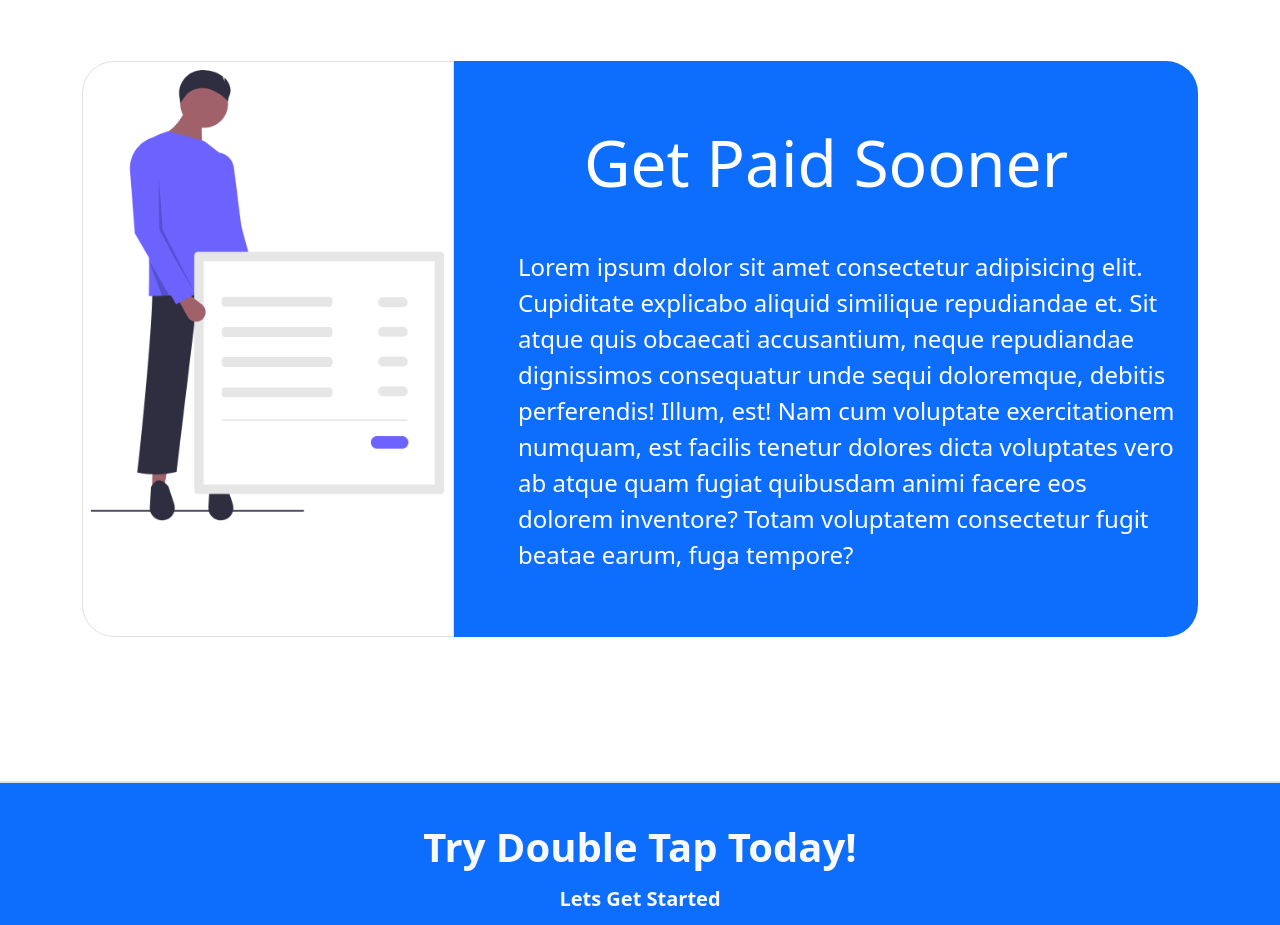
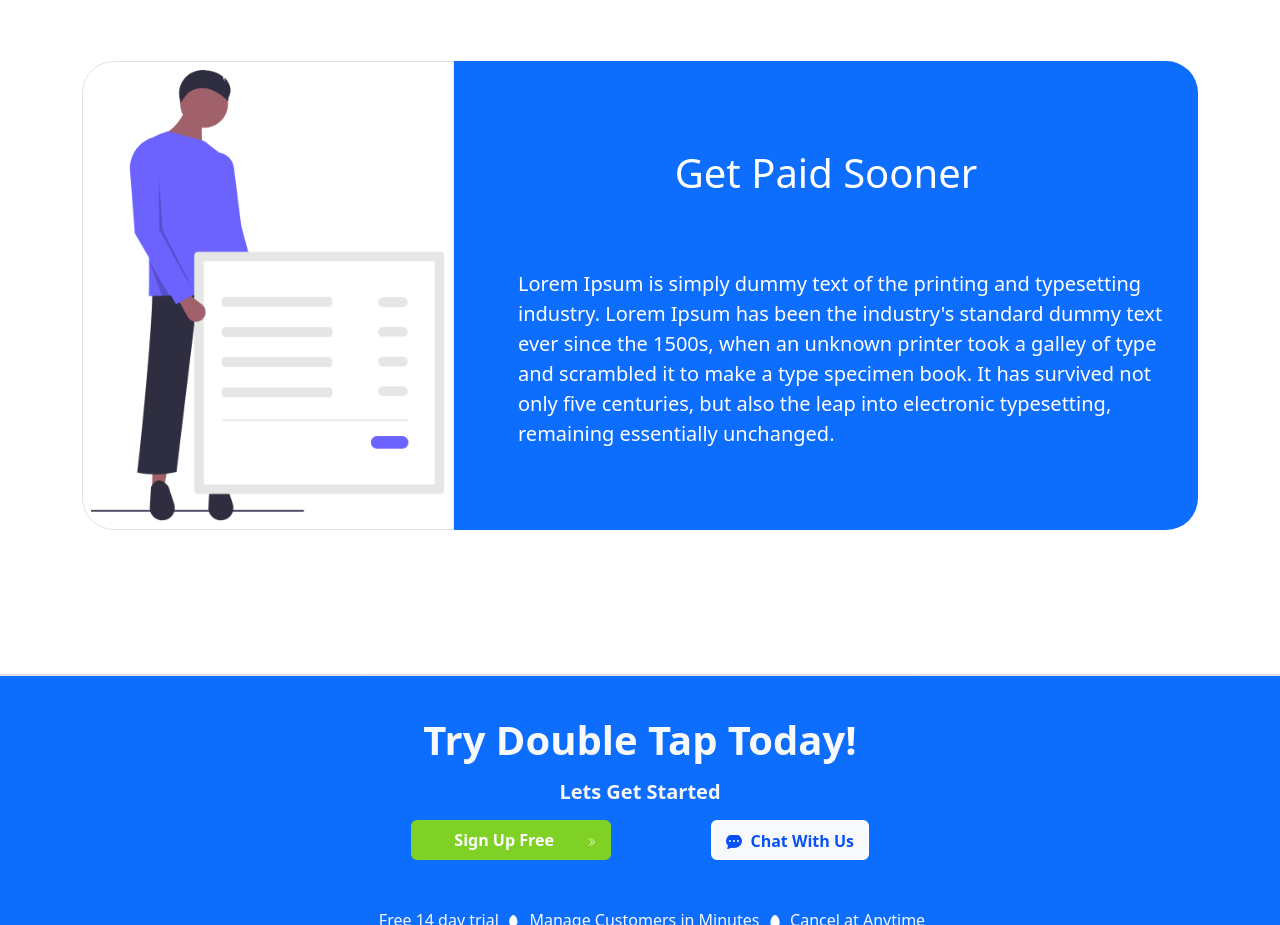
Before and after one commit to TopGameDev/CT-Week1-TeamBlue-CRM_Project, a plain HTML site: page how-it-works.html in a window 1280 px wide. Shown: the part 1984-2909 px from the top of the page. Drawn offline with nearby package versions, Linux system fonts and the light colour scheme.

Commit message:
changed text size on card

```diff
--- a/how-it-works.html
+++ b/how-it-works.html
@@ -125,9 +125,9 @@
                 </div>
                 <div class="col-md-8 bg-primary rounded-end-5">
                   <div class="card-body p-3 pb-5">
-                    <h5 class="card-title my-5 display-3 text-white text-center">Get Paid Sooner</h5>
-                    <p class="card-text fs-4 ps-5 text-white my-3">Lorem ipsum dolor sit amet consectetur adipisicing elit. Cupiditate explicabo aliquid similique repudiandae et. Sit atque quis obcaecati accusantium, neque repudiandae dignissimos consequatur unde sequi doloremque, debitis perferendis! Illum, est!
-                    Nam cum voluptate exercitationem numquam, est facilis tenetur dolores dicta voluptates vero ab atque quam fugiat quibusdam animi facere eos dolorem inventore? Totam voluptatem consectetur fugit beatae earum, fuga tempore?</p>
+                    <h5 class="card-title my-5 display-3 text-white text-center fs-1 pt-4">Get Paid Sooner</h5>
+                    <p class="card-text fs-5 ps-5 pt-4 text-white my-3">Lorem Ipsum is simply dummy text of the printing and typesetting industry.
+                      Lorem Ipsum has been the industry's standard dummy text ever since the 1500s, when an unknown printer took a galley of type and scrambled it to make a type specimen book. It has survived not only five centuries, but also the leap into electronic typesetting, remaining essentially unchanged.</p>
                   </div>
                 </div>
               </div>
```
